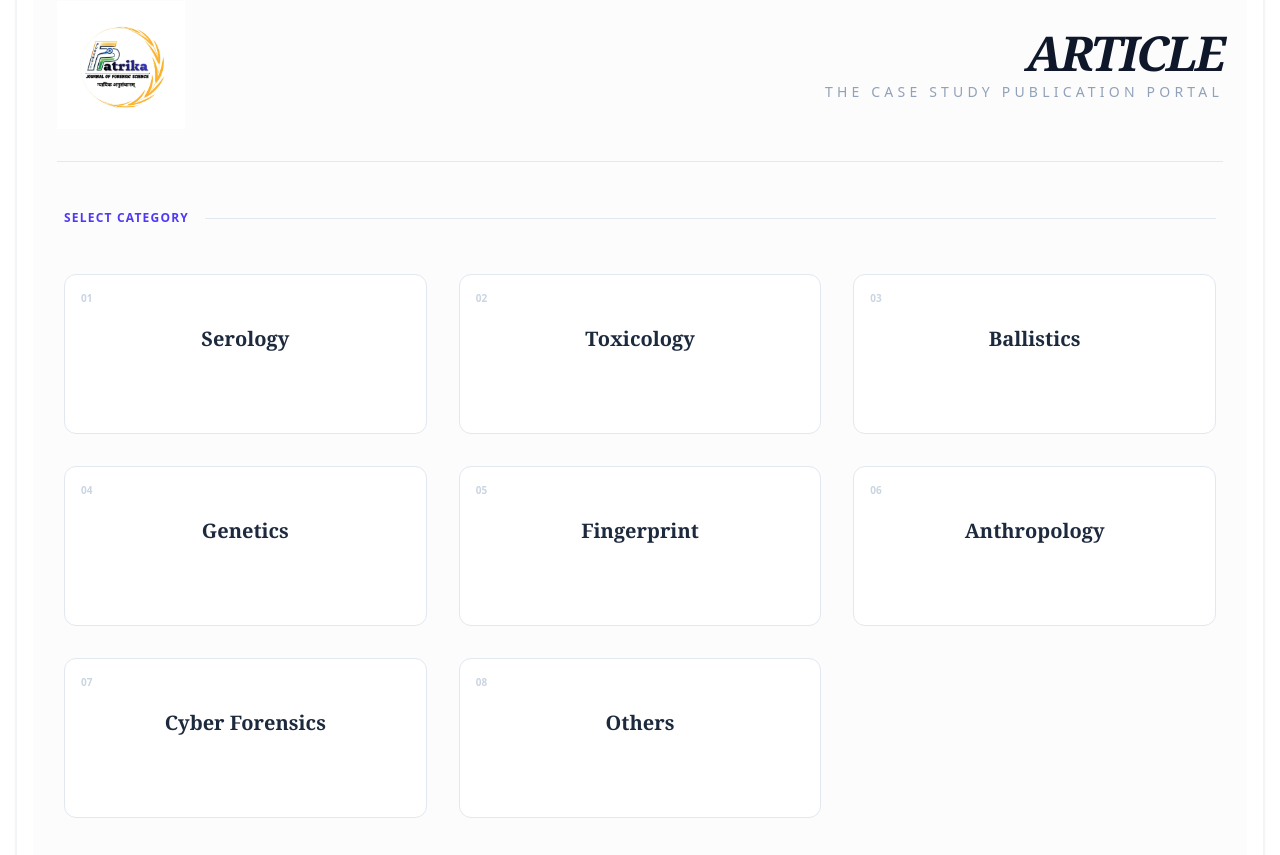
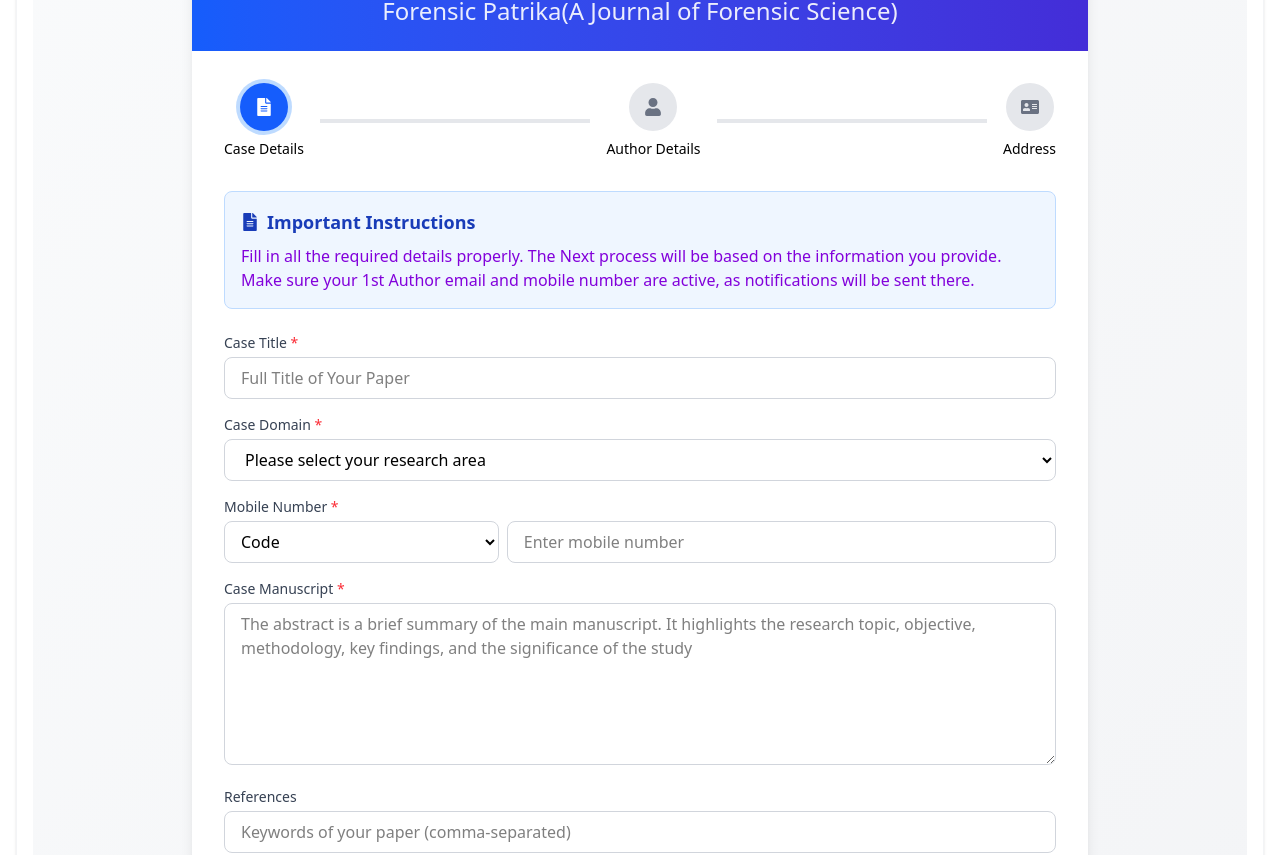
Before and after one commit to Santaravind/Forensic_Journal, a React (Vite) app: page / in a window 1280 px wide. Shown: the part 2597-3452 px from the top of the page. Built offline with nearby package versions, Linux system fonts and the light colour scheme.

Commit message:
Case Study form

```diff
--- a/src/components/pages/CaseStudyPaperForm.jsx
+++ b/src/components/pages/CaseStudyPaperForm.jsx
@@ -22,7 +22,7 @@
   const [isSubmitting, setIsSubmitting] = useState(false);
   const [formData, setFormData] = useState({
     // Paper Details
-    paperTitle: '',
+    caseTitle: '',
     researchArea: '',
     countryCode: '',
     mobileNumber:'',
@@ -273,13 +273,13 @@
   const nextStep = () => {
     if (validateForm()) {
       setStep(step + 1);
-      window.scrollTo(0, 0);
+      // window.scrollTo(0, 0);
     }
   };
 
   const prevStep = () => {
     setStep(step - 1);
-    window.scrollTo(0, 0);
+    // window.scrollTo(0, 0);
   };
 
   const goToHome = () => {
@@ -289,7 +289,7 @@
 
   const renderStepIndicator = () => {
     const steps = [
-      { number: 1, icon: <FaFileAlt />, label: 'Paper Details' },
+      { number: 1, icon: <FaFileAlt />, label: 'Case Details' },
       { number: 2, icon: <FaUser />, label: 'Author Details' },
       { number: 3, icon: <FaAddressCard />, label: 'Address' }
     ];
@@ -338,7 +338,7 @@
       <div className="space-y-4">
         <div>
           <label className="block text-sm font-medium text-gray-700 mb-1">
-            Paper Title <span className="text-red-500">*</span>
+            Case Title <span className="text-red-500">*</span>
           </label>
           <input
             type="text"
@@ -353,7 +353,7 @@
 
         <div>
           <label className="block text-sm font-medium text-gray-700 mb-1">
-            Research Area <span className="text-red-500">*</span>
+            Case Domain <span className="text-red-500">*</span>
           </label>
           <select
             name="researchArea"
@@ -426,7 +426,7 @@
 
         <div>
           <label className="block text-sm font-medium text-gray-700 mb-1">
-            Abstract <span className="text-red-500">*</span>
+            Case Manuscript <span className="text-red-500">*</span>
           </label>
           <textarea
             name="abstract"
@@ -441,7 +441,7 @@
 
         <div>
           <label className="block text-sm font-medium text-gray-700 mb-1">
-            Keywords
+            References
           </label>
           <input
             type="text"
@@ -455,7 +455,7 @@
 
          <div>
           <label className="block text-sm font-medium text-gray-700 mb-1">
-            Upload Paper <span className="text-red-500">*</span>
+            Upload Case Study <span className="text-red-500">*</span>
           </label>
           <div className="mt-1 flex items-center">
             <label className="relative cursor-pointer bg-white rounded-md font-medium text-blue-600 hover:text-blue-500 focus-within:outline-none focus-within:ring-2 focus-within:ring-offset-2 focus-within:ring-blue-500">
@@ -866,7 +866,7 @@
                   </span>
                 </div>
                 <div className="flex items-center">
-                  <span className="font-medium text-gray-700 w-40">Paper Title:</span>
+                  <span className="font-medium text-gray-700 w-40">Case Title:</span>
                   <span className="text-gray-800">{formData.paperTitle}</span>
                 </div>
                 <div className="flex items-center">
--- a/src/components/pages/home/Case.jsx
+++ b/src/components/pages/home/Case.jsx
@@ -1,91 +1,115 @@
 import React from "react";
 import { useNavigate } from "react-router-dom";
 import logo from "../../assets/logos.png";
-const categories = [
-  // "Student",
-  // "Researcher",
-  // "Media Personnel",
-  // "Professor",
-  // "Others",
-  "Serology",
-  "Toxicology",
-  "Ballistics",
-  "Genetics",
-  "Fingerprint",
-  "Anthropology",
-  "Cyber Forensics",
-  "Others"
-];
+
+// const categories = [
+//   // "Student",
+//   // "Researcher",
+//   // "Media Personnel",
+//   // "Professor",
+//   // "Others",
+//   "Serology",
+//   "Toxicology",
+//   "Ballistics",
+//   "Genetics",
+//   "Fingerprint",
+//   "Anthropology",
+//   "Cyber Forensics",
+//   "Others"
+// ];
+
+// function Case() {
+//   const navigate = useNavigate();
+
+//   const navi=(e)=>{
+//     e.preventDefault();
+//     navigate("/caseStudyForm");
+//     window.scrollTo(0, 0);
+//     // () => navigate("/caseStudyForm")
+
+//   }
+
+//   return (
+//     <div className="min-h-screen bg-[#FCFCFC] px-6 py-12 font-serif text-slate-900">
+//       {/* HEADER: Refined with a bottom border and cleaner alignment */}
+//       <header className="max-w-7xl mx-auto border-b border-slate-200 pb-8 flex flex-col md:flex-row items-center justify-between gap-6">
+//         <img
+//           src={logo}
+//           alt="Patrika Logo"
+//           className="w-24 h-24 md:w-32 md:h-32 object-contain hover:grayscale-0 transition duration-500"
+//         />
+//         <div className="text-center md:text-right">
+//           <h1 className="text-5xl font-black tracking-tighter italic text-slate-900">
+//             ARTICLE
+//           </h1>
+//           <p className="font-sans text-[14px] uppercase tracking-[0.3em] text-slate-400 mt-1">
+//             The Case Study Publication Portal
+//           </p>
+//         </div>
+//       </header>
+
+//       {/* CATEGORY GRID: Editorial Card Style */}
+//       <main className="max-w-6xl mx-auto mt-12">
+//         <div className="flex items-center gap-4 mb-12">
+//           <h2 className="font-sans font-bold text-xs uppercase tracking-widest text-indigo-600">
+//             Select Category
+//           </h2>
+//           <div className="h-px flex-1 bg-slate-200"></div>
+//         </div>
+
+//         <div className="grid grid-cols-1 sm:grid-cols-2 lg:grid-cols-3 gap-8">
+//           {categories.map((cat, index) => (
+//             <button
+//               key={index}
+//               onClick={navi}
+//               className="group relative h-40 flex flex-col items-center justify-center bg-white border border-slate-200 rounded-xl p-6 transition-all duration-300 hover:border-indigo-500 hover:shadow-[0_20px_40px_rgba(0,0,0,0.04)] hover:cursor-pointer"
+//             >
+//               {/* Subtle number indicator */}
+//               <span className="absolute top-4 left-4 font-sans text-[10px] text-slate-300 group-hover:text-indigo-400 font-bold transition-colors">
+//                 0{index + 1}
+//               </span>
+
+//               {/* Category Label */}
+//               <span className="text-xl font-bold text-slate-800 group-hover:text-indigo-600 transition-colors">
+//                 {cat}
+//               </span>
+
+//               {/* Hidden Hover Indicator */}
+//               <span className="mt-4 opacity-0 group-hover:opacity-100 translate-y-2 group-hover:translate-y-0 transition-all font-sans text-[10px] font-bold uppercase tracking-widest text-indigo-500 ">
+//               Click to Open Research Publish Form →
+//               </span>
+
+//               {/* Bottom Accent Bar */}
+//               <div className="absolute bottom-0 left-0 h-1 w-0 bg-indigo-600 group-hover:w-full transition-all duration-300 rounded-b-xl" />
+//             </button>
+//           ))}
+//         </div>
+//       </main>
+//     </div>
+//   );
+// }
 
 function Case() {
-  const navigate = useNavigate();
+  return (
+    <div>
+      <div className="prose prose-blue max-w-none">
+      <p className="text-gray-800 text-justify font-serif leading-relaxed text-lg md:text-xl first-letter:text-5xl first-letter:font-bold first-letter:mr-3 first-letter:float-left first-letter:text-blue-900">
+        <strong className="text-blue-900 uppercase tracking-wide">Welcome to Forensic Patrika: A Journal of Forensic Science</strong>,
+        an academic publication platform committed to advancing scholarly research, critical inquiry, and ethical academic writing.
+        With a primary emphasis on forensic science, criminology, and related interdisciplinary domains, this platform provides
+        a structured and peer-reviewed space for students and early-career researchers to publish original research articles,
+        review papers, and analytical studies that contribute meaningfully to contemporary academic discourse.
+      </p>
 
-  const navi=(e)=>{
-    e.preventDefault();
-    navigate("/caseStudyForm");
-    window.scrollTo(0, 0);
-    // () => navigate("/caseStudyForm")
+      <p className="text-gray-800 text-justify font-serif leading-relaxed text-lg md:text-xl mt-6 border-l-4 border-blue-100 pl-6 italic">
+        The journal welcomes submissions from undergraduate, postgraduate, and doctoral scholars.
+        By fostering an academically rigorous environment, <strong className="font-bold text-blue-900">FORENSIC PATRIKA </strong>
+        seeks to strengthen emerging academic voices and facilitate the responsible dissemination of knowledge
+        within the global scholarly community.
+      </p>
 
-  }
-
-  return (
-    <div className="min-h-screen bg-[#FCFCFC] px-6 py-12 font-serif text-slate-900">
-      {/* HEADER: Refined with a bottom border and cleaner alignment */}
-      <header className="max-w-7xl mx-auto border-b border-slate-200 pb-8 flex flex-col md:flex-row items-center justify-between gap-6">
-        <img
-          src={logo}
-          alt="Patrika Logo"
-          className="w-24 h-24 md:w-32 md:h-32 object-contain hover:grayscale-0 transition duration-500"
-        />
-        <div className="text-center md:text-right">
-          <h1 className="text-5xl font-black tracking-tighter italic text-slate-900">
-            ARTICLE
-          </h1>
-          <p className="font-sans text-[14px] uppercase tracking-[0.3em] text-slate-400 mt-1">
-            The Case Study Publication Portal
-          </p>
-        </div>
-      </header>
-
-      {/* CATEGORY GRID: Editorial Card Style */}
-      <main className="max-w-6xl mx-auto mt-12">
-        <div className="flex items-center gap-4 mb-12">
-          <h2 className="font-sans font-bold text-xs uppercase tracking-widest text-indigo-600">
-            Select Category
-          </h2>
-          <div className="h-px flex-1 bg-slate-200"></div>
-        </div>
-
-        <div className="grid grid-cols-1 sm:grid-cols-2 lg:grid-cols-3 gap-8">
-          {categories.map((cat, index) => (
-            <button
-              key={index}
-              onClick={navi}
-              className="group relative h-40 flex flex-col items-center justify-center bg-white border border-slate-200 rounded-xl p-6 transition-all duration-300 hover:border-indigo-500 hover:shadow-[0_20px_40px_rgba(0,0,0,0.04)] hover:cursor-pointer"
-            >
-              {/* Subtle number indicator */}
-              <span className="absolute top-4 left-4 font-sans text-[10px] text-slate-300 group-hover:text-indigo-400 font-bold transition-colors">
-                0{index + 1}
-              </span>
-
-              {/* Category Label */}
-              <span className="text-xl font-bold text-slate-800 group-hover:text-indigo-600 transition-colors">
-                {cat}
-              </span>
-
-              {/* Hidden Hover Indicator */}
-              <span className="mt-4 opacity-0 group-hover:opacity-100 translate-y-2 group-hover:translate-y-0 transition-all font-sans text-[10px] font-bold uppercase tracking-widest text-indigo-500 ">
-              Click to Open Research Publish Form →
-              </span>
-
-              {/* Bottom Accent Bar */}
-              <div className="absolute bottom-0 left-0 h-1 w-0 bg-indigo-600 group-hover:w-full transition-all duration-300 rounded-b-xl" />
-            </button>
-          ))}
-        </div>
-      </main>
     </div>
-  );
+    </div>
+  )
 }
-
 export default Case;
--- a/src/components/pages/home/Content.jsx
+++ b/src/components/pages/home/Content.jsx
@@ -51,6 +51,7 @@
 import Publicus from "./Publicus";
 import Case from "./Case.jsx";
 import Learning from "./Learning.jsx";
+import CaseStudyPaperForm from '../CaseStudyPaperForm.jsx'
 
 function Content() {
   // 1. State to track the active section
@@ -68,7 +69,7 @@
   const renderActiveContent = () => {
     switch (activeTab) {
       case "Case Study":
-        return <Case/>
+        return <CaseStudyPaperForm/>
       case "Publish With Us":
         return <Publicus/>;
       case "Learning Resources":
@@ -91,7 +92,7 @@
             key={index}
             onClick={() => setActiveTab(item.label)}
             className={`
-              flex items-center gap-3 px-6 py-3 font-serif transition-all duration-300
+              flex items-center gap-3 px-6 py-3 font-serif transition-all duration-300 hover:cursor-pointer
               ${activeTab === item.label
                 ? "bg-blue-900 text-white shadow-md transform -translate-y-1"
                 : "bg-stone-50 text-blue-900 hover:bg-stone-100 border border-stone-200"
@@ -110,9 +111,9 @@
 
       {/* DYNAMIC CONTENT AREA */}
       <div className="bg-white min-h-100 border border-gray-100 shadow-sm rounded-sm p-4 mt-3">
-         <div className="border-b-4 border-black/40 text-4xl  mt-3.5">
+         {/* <div className="border-b-4 border-black/40 text-4xl  mt-3.5">
         <h1 className=" uppercase font-serif " >Recent</h1>
-      </div>
+      </div> */}
         {renderActiveContent()}
       </div>
     </div>
--- a/src/components/pages/home/Publicus.jsx
+++ b/src/components/pages/home/Publicus.jsx
@@ -22,104 +22,104 @@
 
   }
 
-  // return (
-  //   <div className="min-h-screen bg-white px-6 py-10 font-serif">
+  return (
+    <div className="min-h-screen bg-white px-6 py-10 font-serif">
 
-  //     {/* HEADER */}
-  //     <div className="max-w-7xl mx-auto flex items-center justify-between">
-  //       <img
-  //         src={logo}
-  //         alt="Patrika Logo"
-  //         className="w-32 h-32 object-contain"
-  //       />
-
-  //       <h1 className="text-4xl font-bold tracking-widest">
-  //         ARTICLE
-  //       </h1>
-
-  //       <div className="w-32" /> {/* spacing balance */}
-  //     </div>
-
-  //     {/* CATEGORY GRID */}
-  //     <div className="max-w-6xl mx-auto mt-20 grid grid-cols-1 sm:grid-cols-2 md:grid-cols-4 gap-12">
-  //       {categories.map((cat, index) => (
-  //         <button
-  //           key={index}
-  //           onClick={() => navigate('/reserchform')}
-  //           className="
-  //             h-28 rounded-2xl
-  //             bg-linear-to-r from-blue-500 to-cyan-400
-  //             text-black text-lg font-medium
-  //             flex items-center justify-center
-  //             shadow-md
-  //             hover:scale-105 hover:shadow-xl
-  //             transition duration-300
-  //           "
-  //         >
-  //           {cat}
-  //         </button>
-  //       ))}
-  //     </div>
-  //   </div>
-  // );
- return (
-    <div className="min-h-screen bg-[#FCFCFC] px-6 py-12 font-serif text-slate-900">
-      {/* HEADER: Refined with a bottom border and cleaner alignment */}
-      <header className="max-w-7xl mx-auto border-b border-slate-200 pb-8 flex flex-col md:flex-row items-center justify-between gap-6">
+      {/* HEADER */}
+      <div className="max-w-7xl mx-auto flex items-center justify-between">
         <img
           src={logo}
           alt="Patrika Logo"
-          className="w-24 h-24 md:w-32 md:h-32 object-contain hover:grayscale-0 transition duration-500"
+          className="w-32 h-32 object-contain"
         />
-        <div className="text-center md:text-right">
-          <h1 className="text-5xl font-black tracking-tighter italic text-slate-900">
+
+        <h1 className="text-4xl font-bold tracking-widest">
           ARTICLE
         </h1>
-          <p className="font-sans text-[12px] uppercase tracking-[0.3em] text-slate-400 mt-1">
-            The Research Publication Portal
-          </p>
-        </div>
-      </header>
 
-      {/* CATEGORY GRID: Editorial Card Style */}
-      <main className="max-w-6xl mx-auto mt-12">
-        <div className="flex items-center gap-4 mb-12">
-          <h2 className="font-sans font-bold text-xs uppercase tracking-widest text-indigo-600">
-            Select Category
-          </h2>
-          <div className="h-px flex-1 bg-slate-200"></div>
+        <div className="w-32" /> {/* spacing balance */}
       </div>
 
-        <div className="grid grid-cols-1 sm:grid-cols-2 lg:grid-cols-3 gap-8">
+      {/* CATEGORY GRID */}
+      <div className="max-w-6xl mx-auto mt-20 grid grid-cols-1 sm:grid-cols-2 md:grid-cols-4 gap-12">
         {categories.map((cat, index) => (
           <button
             key={index}
             onClick={navigatetoForm}
-              className="group relative h-40 flex flex-col items-center justify-center bg-white border border-slate-200 rounded-xl p-6 transition-all duration-300 hover:border-indigo-500 hover:shadow-[0_20px_40px_rgba(0,0,0,0.04)] hover:cursor-pointer"
+            className="
+              h-28 rounded-2xl
+              bg-linear-to-r from-blue-500 to-cyan-400
+              text-black text-lg font-medium
+              flex items-center justify-center
+              shadow-md
+              hover:scale-105 hover:shadow-xl
+              transition duration-300
+            "
           >
-              {/* Subtle number indicator */}
-              <span className="absolute top-4 left-4 font-sans text-[10px] text-slate-300 group-hover:text-indigo-400 font-bold transition-colors">
-                0{index + 1}
-              </span>
-
-              {/* Category Label */}
-              <span className="text-xl font-bold text-slate-800 group-hover:text-indigo-600 transition-colors">
             {cat}
-              </span>
-
-              {/* Hidden Hover Indicator */}
-              <span className="mt-4 opacity-0 group-hover:opacity-100 translate-y-2 group-hover:translate-y-0 transition-all font-sans text-[10px] font-bold uppercase tracking-widest text-indigo-500 ">
-              Click to Open Research Publish Form →
-              </span>
-
-              {/* Bottom Accent Bar */}
-              <div className="absolute bottom-0 left-0 h-1 w-0 bg-indigo-600 group-hover:w-full transition-all duration-300 rounded-b-xl" />
           </button>
         ))}
       </div>
-      </main>
     </div>
-  );
+  )
+//  return (
+  //   <div className="min-h-screen bg-[#FCFCFC] px-6 py-12 font-serif text-slate-900">
+  //     {/* HEADER: Refined with a bottom border and cleaner alignment */}
+  //     <header className="max-w-7xl mx-auto border-b border-slate-200 pb-8 flex flex-col md:flex-row items-center justify-between gap-6">
+  //       <img
+  //         src={logo}
+  //         alt="Patrika Logo"
+  //         className="w-24 h-24 md:w-32 md:h-32 object-contain hover:grayscale-0 transition duration-500"
+  //       />
+  //       <div className="text-center md:text-right">
+  //         <h1 className="text-5xl font-black tracking-tighter italic text-slate-900">
+  //           ARTICLE
+  //         </h1>
+  //         <p className="font-sans text-[12px] uppercase tracking-[0.3em] text-slate-400 mt-1">
+  //           The Research Publication Portal
+  //         </p>
+  //       </div>
+  //     </header>
+
+  //     {/* CATEGORY GRID: Editorial Card Style */}
+  //     <main className="max-w-6xl mx-auto mt-12">
+  //       <div className="flex items-center gap-4 mb-12">
+  //         <h2 className="font-sans font-bold text-xs uppercase tracking-widest text-indigo-600">
+  //           Select Category
+  //         </h2>
+  //         <div className="h-px flex-1 bg-slate-200"></div>
+  //       </div>
+
+  //       <div className="grid grid-cols-1 sm:grid-cols-2 lg:grid-cols-3 gap-8">
+  //         {categories.map((cat, index) => (
+  //           <button
+  //             key={index}
+  //             onClick={navigatetoForm}
+  //             className="group relative h-40 flex flex-col items-center justify-center bg-white border border-slate-200 rounded-xl p-6 transition-all duration-300 hover:border-indigo-500 hover:shadow-[0_20px_40px_rgba(0,0,0,0.04)] hover:cursor-pointer"
+  //           >
+  //             {/* Subtle number indicator */}
+  //             <span className="absolute top-4 left-4 font-sans text-[10px] text-slate-300 group-hover:text-indigo-400 font-bold transition-colors">
+  //               0{index + 1}
+  //             </span>
+
+  //             {/* Category Label */}
+  //             <span className="text-xl font-bold text-slate-800 group-hover:text-indigo-600 transition-colors">
+  //               {cat}
+  //             </span>
+
+  //             {/* Hidden Hover Indicator */}
+  //             <span className="mt-4 opacity-0 group-hover:opacity-100 translate-y-2 group-hover:translate-y-0 transition-all font-sans text-[10px] font-bold uppercase tracking-widest text-indigo-500 ">
+  //             Click to Open Research Publish Form →
+  //             </span>
+
+  //             {/* Bottom Accent Bar */}
+  //             <div className="absolute bottom-0 left-0 h-1 w-0 bg-indigo-600 group-hover:w-full transition-all duration-300 rounded-b-xl" />
+  //           </button>
+  //         ))}
+  //       </div>
+  //     </main>
+  //   </div>
+  // );
 }
 
 
```
Lines whose indentation alone changed are shown as unchanged.
